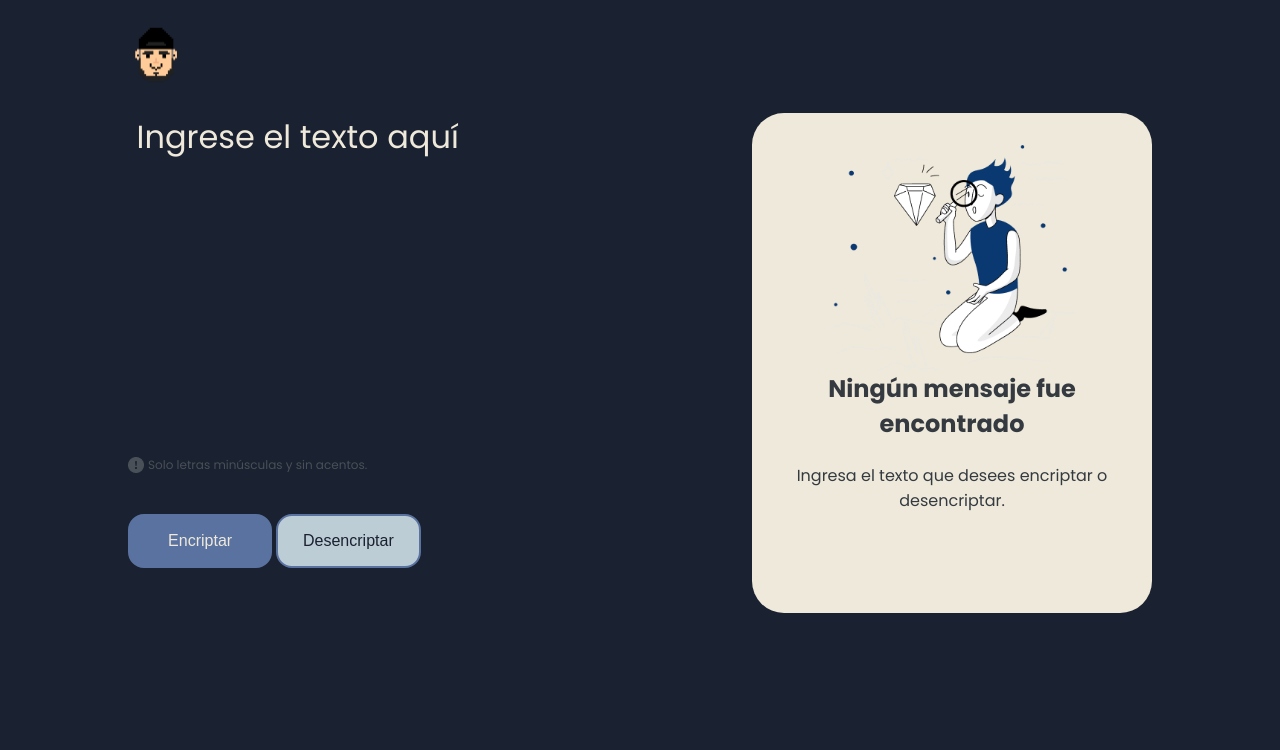
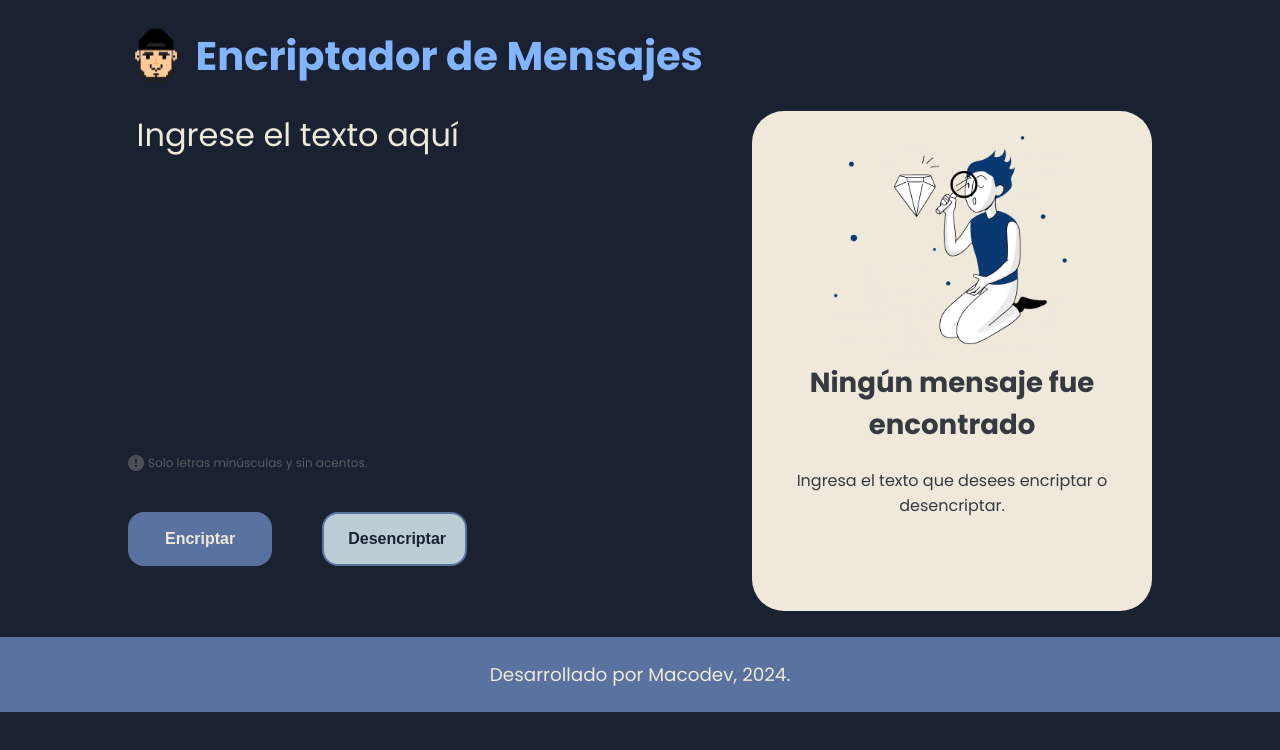
Before and after one commit to MichaelGuauque/encriptador, a plain HTML site: page index.html in a window 1280 px wide. Drawn offline with Linux system fonts and the light colour scheme.

Commit message:
agregar titulo y footer

```diff
--- a/index.html
+++ b/index.html
@@ -10,6 +10,7 @@
 <body>
     <header class="header">
         <img class="logo-macodev" src="/imagenes/DISEÑO PIXEL.png">
+        <h1>Encriptador de Mensajes</h1>
     </header>
     <main class="programa">
         <section class="programa__elementos">
@@ -33,7 +34,9 @@
             <button id="botonCopiar" style="visibility: hidden;" class="resultado__boton" onclick="copiarMensaje();">Copiar</button>
         </div>
     </main>
-    <footer></footer>
+    <footer class="footer">
+        <p>Desarrollado por Macodev, 2024.</p>
+    </footer>
     <script src="app.js"></script>
 </body>
 </html>
--- a/style.css
+++ b/style.css
@@ -16,8 +16,14 @@
 }
 
 .header{
+    display: flex;
+    align-items: center;
     padding-top:  2% ;
     padding-left: 10%;
+    font-family: var(--fuente);
+    font-size: 1.25rem;
+    gap: 10px;
+    color: var(--color-secundario);
 }
 
 .logo-macodev{
@@ -49,7 +55,7 @@ body{
     width: 577px;
     height: 335px;
     font-family: var(--fuente);
-    font-size: 32px;
+    font-size: 2rem;
     color: var(--color-texto);
     resize: none;
     border: none;
@@ -60,12 +66,13 @@ body{
     align-items: center;
     gap: 4px;
     font-family: var(--fuente);
-    font-size: 12px;
-    color: #495057;
+    font-size: 0.75rem;
+    color: #585d62;
 }
 
 .programa__botones{
-    gap: 24px;
+    display: flex;
+    gap: 50px;
 }
 
 .programa__btencriptar{
@@ -73,7 +80,8 @@ body{
     background: var(--color-terciario);
     padding: 16px 24px;
     width: 25%;
-    font-size: 16px;
+    font-size: 1rem;
+    font-weight: 600;
     border: 2px solid var(--color-terciario);
     margin-top: 2rem;
     color: var(--color-texto);
@@ -83,10 +91,17 @@ body{
     background: #BDCDD6;
     padding: 16px 24px;
     width: 25%;
-    font-size: 16px;
+    font-size: 1rem;
+    font-weight: 600;
     border: 2px solid var(--color-terciario);
     margin-top: 2rem;
     color: var(--color-primario);
+}
+
+.programa__btdesencriptar:hover, .programa__btencriptar:hover,.resultado__boton:hover{
+    background-color: var(--color-hover);
+    color: var(--color-texto);
+    cursor: pointer;
 }
 
 .resultado{
@@ -106,7 +121,8 @@ body{
     display: flex;
     flex-direction: column;
     padding: 5% 2%;
-    align-items: center
+    align-items: center;
+    font-size: 1.15rem;
 }
 .imagen-muneco{
     width: 65%;
@@ -116,12 +132,27 @@ body{
     text-align: center;
 }
 
+.resultado__texto{
+    font-size: 1rem;
+}
+
 .resultado__boton{
     border-radius: 16px;
     background-color: transparent;
     padding: 16px 24px;
     width: 25%;
-    font-size: 16px;
+    font-size: 1rem;
+    font-weight: 600;
     border: 2px solid var(--color-terciario);
     margin-top: 2rem;
+    align-items: end;
 }
+
+.footer{
+    background-color: var(--color-terciario);
+    padding: 24px;
+    text-align: center;
+    font-family: var(--fuente);
+    font-size: 1.15rem;
+    color: var(--color-texto);
+}
```
